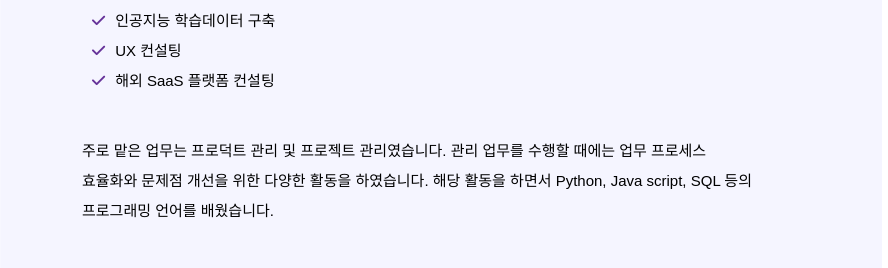
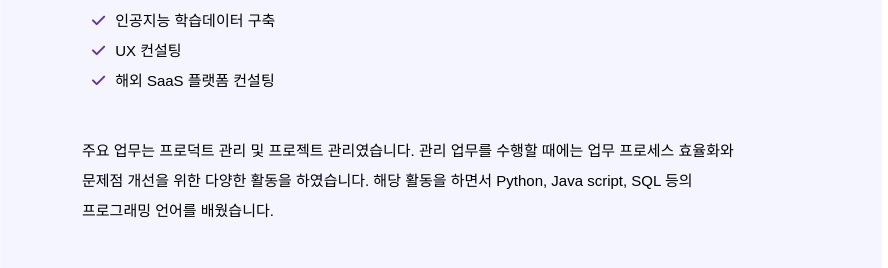
Before and after one commit to khw0512/portfolio, a plain HTML site: page index.html in a window 1280 px wide. Shown: the part 1242-1510 px from the top of the page, without its empty margins (0-888 px from the left). Drawn offline with Linux system fonts and the light colour scheme; a web font is replaced by a local one.

Commit message:
0724-2nd

```diff
--- a/index.html
+++ b/index.html
@@ -96,7 +96,7 @@
                             <li>해외 SaaS 플랫폼 컨설팅</li>
                         </p>
                         <p>
-                            주로 맡은 업무는 프로덕트 관리 및 프로젝트 관리였습니다. 관리 업무를 수행할 때에는 업무 프로세스 효율화와 문제점 개선을 위한 다양한 활동을 하였습니다. 해당 활동을 하면서 Python, Java script, SQL 등의 프로그래밍 언어를 배웠습니다.
+                            주요 업무는 프로덕트 관리 및 프로젝트 관리였습니다. 관리 업무를 수행할 때에는 업무 프로세스 효율화와 문제점 개선을 위한 다양한 활동을 하였습니다. 해당 활동을 하면서 Python, Java script, SQL 등의 프로그래밍 언어를 배웠습니다.
                         </p>
                     </div>
 
```
